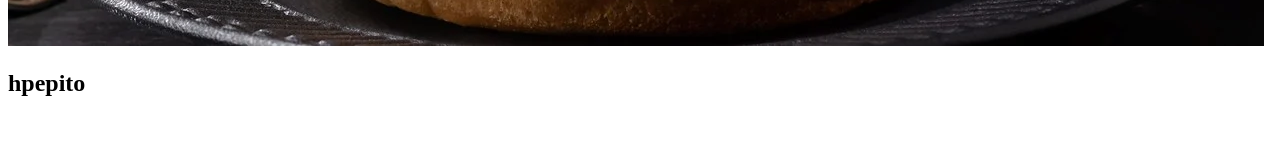
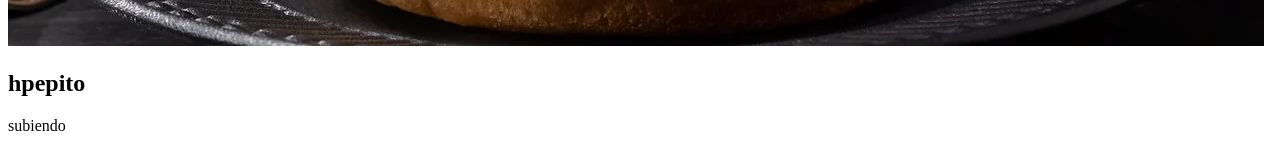
Before and after one commit to nico-tula/primerguiongit, a plain HTML site: page index.html in a window 1280 px wide. Shown: the part 1531-1679 px from the top of the page. Before the commit the page ends 1648 px from the top, so only its background shows below. Drawn offline with Linux system fonts and the light colour scheme.

Commit message:
subiendo mas cambios

```diff
--- a/index.html
+++ b/index.html
@@ -26,5 +26,6 @@
       <div><img src="0HXb0UR0v_1256x620__2.webp" alt="" /></div>
     </div>
 
-  <div><h2>hpepito</h2></div>
+  <div><h2>hpepito</h2>
+  <p>subiendo</p></div>
 </html>
```
